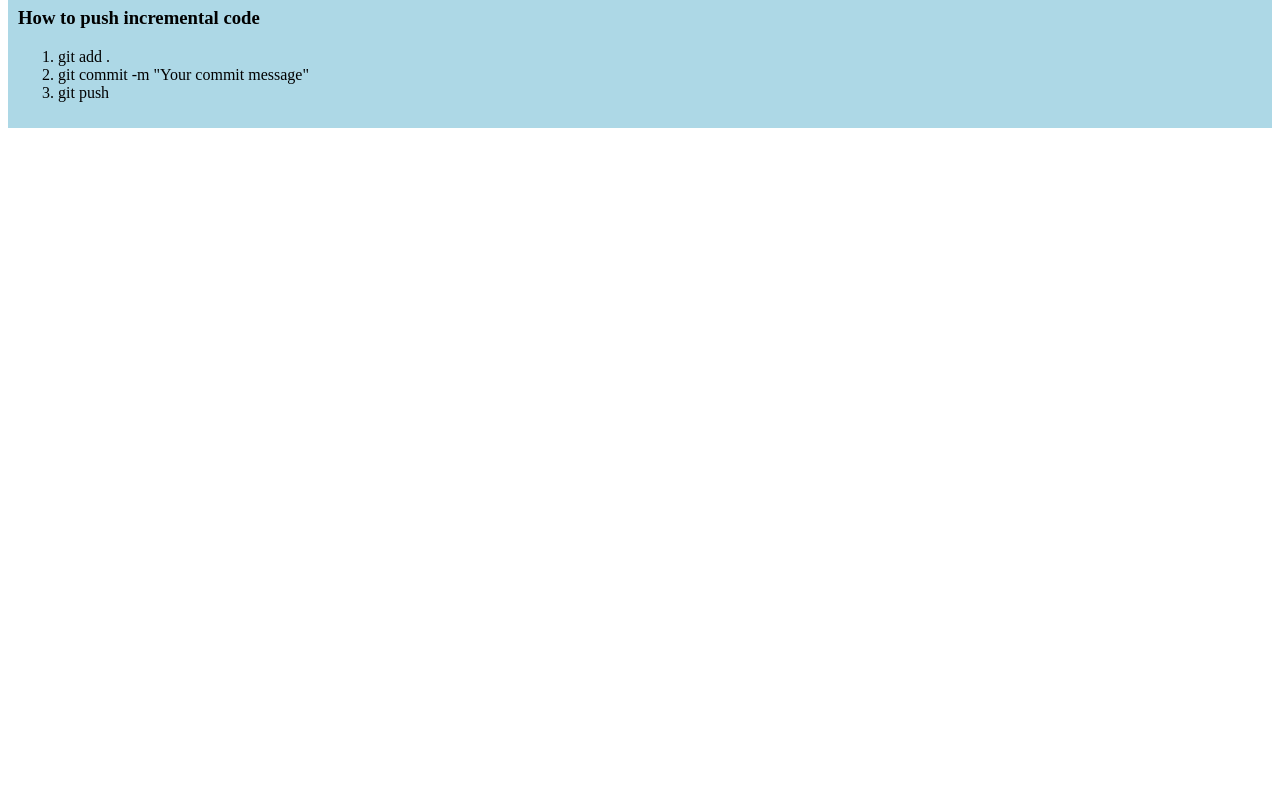
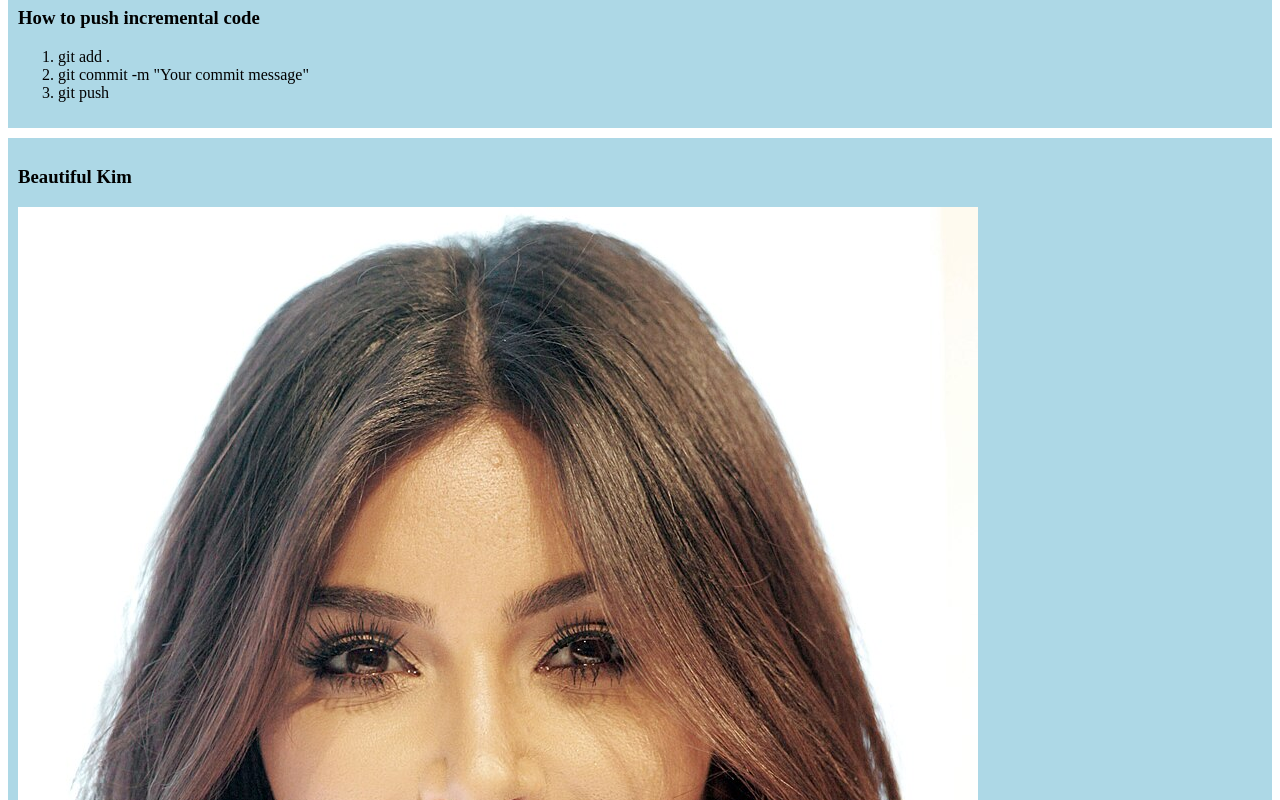
Before and after one commit to mdjaberofficial/mjh-website-projects, a plain HTML site: page index.html in a window 1280 px wide. Shown: the part 400-1200 px from the top of the page. Before the commit the page ends 800 px from the top, so only its background shows below. Drawn offline with Linux system fonts and the light colour scheme.

Commit message:
added a image to test

```diff
--- a/index.html
+++ b/index.html
@@ -25,8 +25,12 @@
         <li>git add .</li>
         <li>git commit -m "Your commit message"</li>
         <li>git push</li>
+     </ol>
+    </div>
 
-     </ol>
+    <div>
+        <h3>Beautiful Kim</h3>
+        <img src="Images/Kim_Kardashian_West_2014.jpg" alt="Kim Kardashian West">
     </div>
 </body>
 </html>
```
Also changed, not shown: Images/Kim_Kardashian_West_2014.jpg (added).
